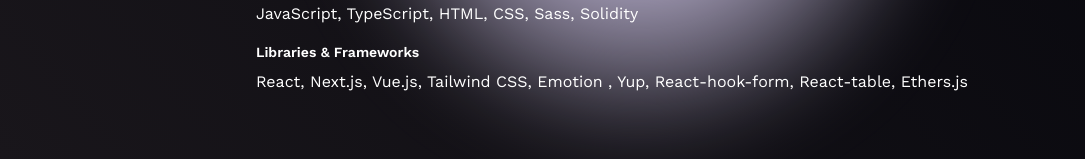
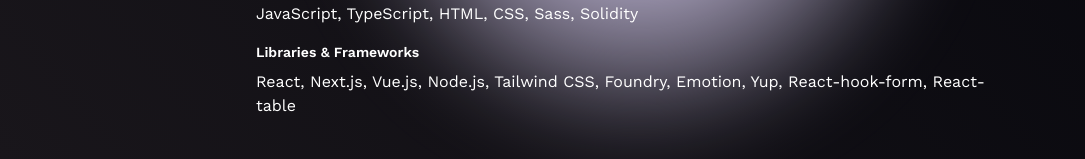
Before and after one commit to YeonhaPark/website, a Next.js app: page /resume in a window 1280 px wide. Shown: the part 638-797 px from the top of the page, without its empty margins (0-1085 px from the left). Built offline with nearby package versions, Linux system fonts and the light colour scheme; a web font is replaced by a local one.

Commit message:
feat: update side project

```diff
--- a/constants.js
+++ b/constants.js
@@ -1,82 +1,128 @@
 const sideProjects = [
-
+  {
+    title: "PersonaChain AI",
+    src: "/persona-chain-ai.png",
+    website: "https://devfolio.co/projects/personachainai-3961",
+    description:
+      "Wallet personas categorize wallet owners' behavioral characteristics like MBTI by analyzing on-chain data (transaction patterns, protocols used, activity cycles). Won the 2nd Prize, awarded by PIN AI at BuidlAI 2025",
+    usedSkills: [
+      "TypeScript",
+      "Next.js",
+      "Dynamic SDK",
+      "Tailwind-css",
+      "Node.js",
+      "Solidity",
+      "Foundry",
+      "ElizaOS",
+    ],
+    github: "https://github.com/orgs/lighthouse-buidl2025/repositories",
+  },
   {
     title: "Solstice",
     src: "/solstice-thumb.png",
     website: "https://solstice-two.vercel.app/",
-        description: "A simple and intuitive canvas tool to craft and securely store your NFT on-chain on Solana",
-        usedSkills: ["TypeScript", "Next.js", "Fabric.js", "Tailwind-css", "Solana(Rust)"],
-        github: "https://github.com/asm9677/solstice"
-    },  {
+    description:
+      "A simple and intuitive canvas tool to craft and securely store your NFT on-chain on Solana",
+    usedSkills: [
+      "TypeScript",
+      "Next.js",
+      "Fabric.js",
+      "Tailwind-css",
+      "Solana(Rust)",
+    ],
+    github: "https://github.com/asm9677/solstice",
+  },
+  {
     title: "Crypto Crossword",
     src: "/crypto-crossword-thumb.png",
     website: "https://crypto-crossword.vercel.app/",
-        description: "Test your crypto knowledge solving crossword game. Earn NFT rewards each time you break a quest.",
+    description:
+      "Test your crypto knowledge solving crossword game. Earn NFT rewards each time you break a quest.",
     usedSkills: ["TypeScript", "Solidity", "Emotion"],
-        github: "https://github.com/YeonhaPark/crypto-crossword"
+    github: "https://github.com/YeonhaPark/crypto-crossword",
   },
   {
     title: "BistroMap",
     src: "/bistro-map-front.png",
     website: "https://bistro-map.vercel.app/",
     description: "Publish your thoughts and reviews and get rewarded.",
-        usedSkills: ["TypeScript", "Supabase", "Solidity", "Emotion"]
+    usedSkills: ["TypeScript", "Supabase", "Solidity", "Emotion"],
   },
-    {
-        title: "Gyrolly",
-        description: "This DePIN project is built on mobile platform with objective to platform that blends fitness with the crypto world.",
-        src: "/gyrolly.png",
-        website: "https://ethglobal.com/showcase/gyrolly-syiqu",
-        github: "https://github.com/YeonhaPark/gyrolly",
-        usedSkills: ["React-native", "Typescript", "NodeJS", "Solidity"]
-    }
-]
+];
 
-const about = ["I’ve recently become enchanted by the world of web3, diving into seminars, study groups, and hackathons to explore its possibilities. I enjoy working in an environment where autonomy and collaboration coexist, as I find that it fuels my creativity and passion for development.",
+const about = [
+  "I’ve recently become enchanted by the world of web3, diving into seminars, study groups, and hackathons to explore its possibilities. I enjoy working in an environment where autonomy and collaboration coexist, as I find that it fuels my creativity and passion for development.",
   "As a frontend developer, I’ve had the opportunity to contribute to a healthcare startup, focusing on the development of EMR programs, web apps, and backoffice systems. Throughout my journey, I’ve developed a keen interest in design systems and user experience, which I believe are integral to creating seamless and efficient user interfaces.",
-    "Outside of work, I’m all about crafting simple joys in life. I love writing, cooking at home, and spending time with loved ones. Embracing a minimalistic lifestyle, I enjoy exploring new types of tea and occasionally whip up a matcha latte to unwind. I’m always seeking new ways to bring balance and calm into my daily routine."]
+  "Outside of work, I’m all about crafting simple joys in life. I love writing, cooking at home, and spending time with loved ones. Embracing a minimalistic lifestyle, I enjoy exploring new types of tea and occasionally whip up a matcha latte to unwind. I’m always seeking new ways to bring balance and calm into my daily routine.",
+];
 
 const experience = [
   {
-            year: '2022-2024',
-            role: 'Frontend Engineer | CenacleSoft',
-            link: 'https://cle.care/',
-            description: 'Conducted development of core services, including an EMR (Electronic Medical Records) system, in-app(service name: Cle) web features, company website, and back-office applications\nEnhanced controlled component performance in user input events by an average of 60% through React Hook Form optimizations.\nOptimized table-based infinite scrolling by 70% using virtualization techniques, significantly improving data rendering efficiency.',
-            skills: ["JavaScript", "TypeScript", "React", "Vue", "Next.js", "HTML/CSS"]
-        },{
-            year: '2020-2021',
-            role: 'Frontend Engineer | Ryencatchers',
-            link: 'https://www.ryencatchers.com/',
-            description: 'Developed the Hwahae (Birdview) admin service application, streamlining operations across order management, bulletin boards, member management, promotions, and system administration.\nImplemented CRUD functionality via REST APIs, ensuring efficient data management and seamless user interactions.\nEstablished team-wide development standards by integrating ESLint, Prettier, and commit conventions, enhancing code consistency and collaboration.',
-            skills: ["JavaScript", "TypeScript", "React", "HTML/CSS"]
-        },{
-            year: '2019-2020',
-            role: 'Frontend Engineer | PlayDapp',
-            link: 'https://market.playdapp.com/',
-            description: 'Developed the frontend for a marketplace platform facilitating transactions between ERC-721 (NFTs) and digital assets.\nIntegrated Web3.js to enable seamless interaction between the frontend and the Ethereum network.\nDesigned and implemented a responsive UI using Bootstrap 4 for a grid-based, mobile-friendly experience.\nOptimized metadata-driven search functionality with Algolia, enhancing discoverability of NFT assets.',
-            skills: ["JavaScript", "React", "HTML/CSS"]
-        },{
-            year: '2017-2019',
-            role: 'Supply Specialist | StubHub',
-            description:"Optimized ticket inventory by managing event landscapes, pricing, and quantities for maximum revenue.\nAnalyzed sales data to improve projections for annual events.\nEngaged with users and sellers to enhance experience and gather feedback.\nDeveloped partnerships by supporting sellers and promoting the StubHub platform.",
-        }
-    ]
+    year: "2022-2024",
+    role: "Frontend Engineer | CenacleSoft",
+    link: "https://cle.care/",
+    description:
+      "Conducted development of core services, including an EMR (Electronic Medical Records) system, in-app(service name: Cle) web features, company website, and back-office applications\nEnhanced controlled component performance in user input events by an average of 60% through React Hook Form optimizations.\nOptimized table-based infinite scrolling by 70% using virtualization techniques, significantly improving data rendering efficiency.",
+    skills: ["JavaScript", "TypeScript", "React", "Vue", "Next.js", "HTML/CSS"],
+  },
+  {
+    year: "2020-2021",
+    role: "Frontend Engineer | Ryencatchers",
+    link: "https://www.ryencatchers.com/",
+    description:
+      "Developed the Hwahae (Birdview) admin service application, streamlining operations across order management, bulletin boards, member management, promotions, and system administration.\nImplemented CRUD functionality via REST APIs, ensuring efficient data management and seamless user interactions.\nEstablished team-wide development standards by integrating ESLint, Prettier, and commit conventions, enhancing code consistency and collaboration.",
+    skills: ["JavaScript", "TypeScript", "React", "HTML/CSS"],
+  },
+  {
+    year: "2019-2020",
+    role: "Frontend Engineer | PlayDapp",
+    link: "https://market.playdapp.com/",
+    description:
+      "Developed the frontend for a marketplace platform facilitating transactions between ERC-721 (NFTs) and digital assets.\nIntegrated Web3.js to enable seamless interaction between the frontend and the Ethereum network.\nDesigned and implemented a responsive UI using Bootstrap 4 for a grid-based, mobile-friendly experience.\nOptimized metadata-driven search functionality with Algolia, enhancing discoverability of NFT assets.",
+    skills: ["JavaScript", "React", "HTML/CSS"],
+  },
+  {
+    year: "2017-2019",
+    role: "Supply Specialist | StubHub",
+    description:
+      "Optimized ticket inventory by managing event landscapes, pricing, and quantities for maximum revenue.\nAnalyzed sales data to improve projections for annual events.\nEngaged with users and sellers to enhance experience and gather feedback.\nDeveloped partnerships by supporting sellers and promoting the StubHub platform.",
+  },
+];
 
-const skills = [{title: "Programming Languages", description: "JavaScript, TypeScript, HTML, CSS, Sass, Solidity"}, { title: "Libraries & Frameworks", description: "React, Next.js, Vue.js, Tailwind CSS, Emotion , Yup, React-hook-form, React-table, Ethers.js"}]
+const skills = [
+  {
+    title: "Programming Languages",
+    description: "JavaScript, TypeScript, HTML, CSS, Sass, Solidity",
+  },
+  {
+    title: "Libraries & Frameworks",
+    description:
+      "React, Next.js, Vue.js, Node.js, Tailwind CSS, Foundry, Emotion, Yup, React-hook-form, React-table",
+  },
+];
 
 const education = [
-    { year: '2022 - present', title: "Korea National Open University", description: "Bachelor of Computer Science" },
-    { year: '2010 - 2015', title: "University of Seoul", description: "Bachelor of Urban Administration & Business Administration" },
-    { year: '2013 - 2014', title: "Universidad de Málaga", description: "Grado en Administración y Dirección de Empresas" },
-]
+  {
+    year: "2022 - present",
+    title: "Korea National Open University",
+    description: "Bachelor of Computer Science",
+  },
+  {
+    year: "2010 - 2015",
+    title: "University of Seoul",
+    description: "Bachelor of Urban Administration & Business Administration",
+  },
+  {
+    year: "2013 - 2014",
+    title: "Universidad de Málaga",
+    description: "Grado en Administración y Dirección de Empresas",
+  },
+];
 
-const languages = [{ title: "English", description: "Full professional proficiency"},  { title: "Spanish", description: "Full professional proficiency"}, { title: "Korean", description: "Native"}]
+const languages = [
+  { title: "English", description: "Full professional proficiency" },
+  { title: "Spanish", description: "Full professional proficiency" },
+  { title: "Korean", description: "Native" },
+];
 // const preferredWorkingCondition = { title: "preferredWorkingCondition", description: ["Hybrid", "Remote"]}
-export {
-    about,
-    experience,
-    skills,
-    education,
-    languages,
-    sideProjects,
-}
+export { about, experience, skills, education, languages, sideProjects };
```
Also changed, not shown: public/persona-chain-ai.png (added). Lines whose indentation alone changed are shown as unchanged.
